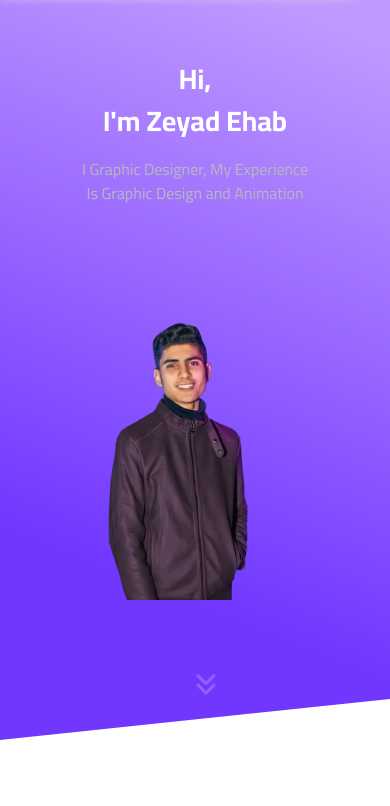
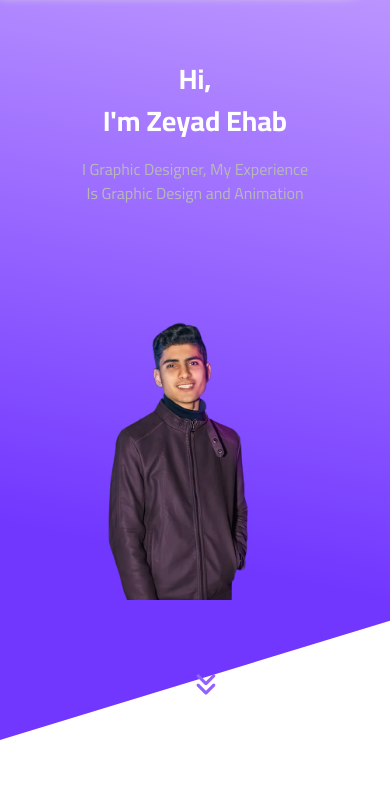
Before and after one commit to moaraby-projects/portfolio, a plain HTML site: page index.html in a window 390 px wide. Shown: the part 93-899 px from the top of the page. Drawn offline with Linux system fonts and the light colour scheme.

Commit message:
Update master.css

```diff
--- a/css/master.css
+++ b/css/master.css
@@ -352,7 +352,11 @@ ul {
     z-index: -1;
     transform-origin: top left;
 }
-
+@media (max-width:767px) {
+    .landing::before {
+        transform: skewY(-17deg);
+    }
+}
 .landing .container {
     min-height: calc(100vh - 72px);
     display: flex;
```
